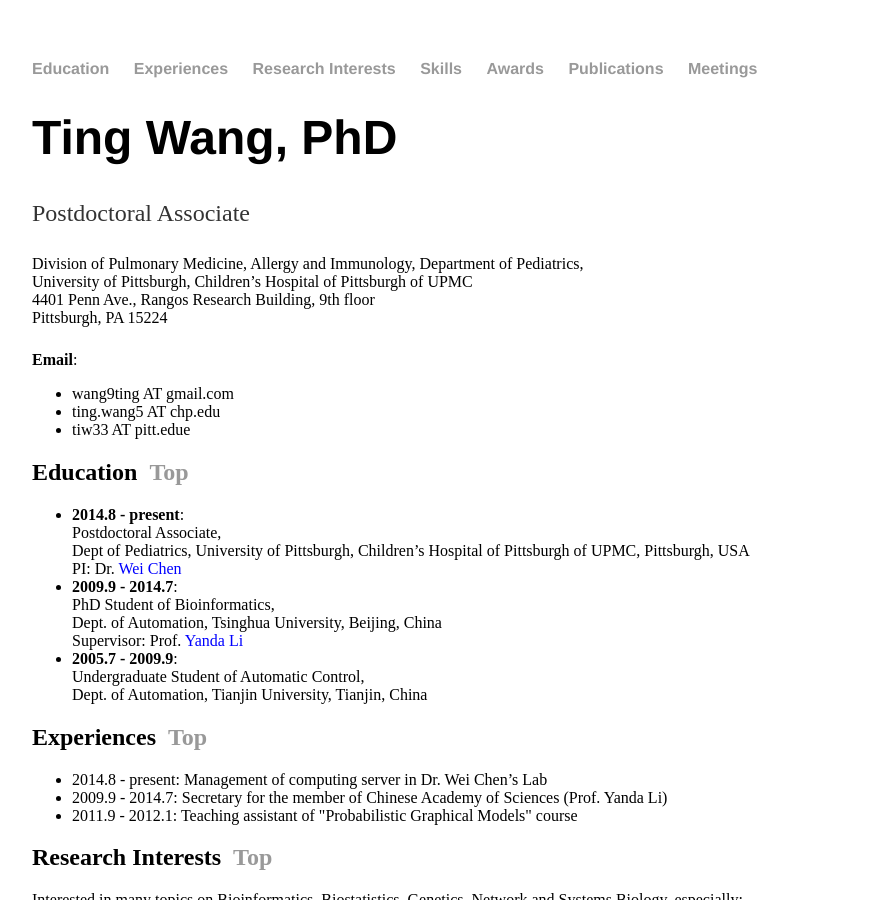
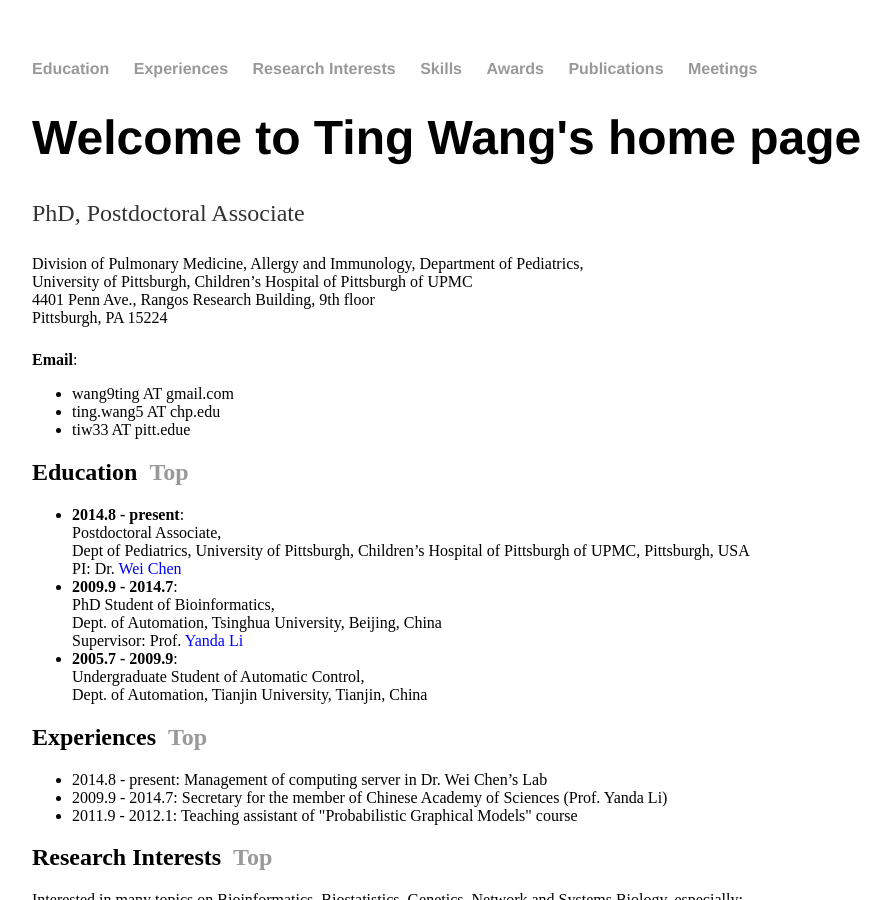
Before and after one commit to wt2015-github/wt2015-github.github.io, a Jekyll site: the page built from index.html, in a window 1280 px wide and 900 px high. Shown: the whole window, without its empty margins (160-1051 px from the left). Built offline with Jekyll 4.4.1, drawn with Linux system fonts in a browser that asks for light colours.

Commit message:
Update index.html

```diff
--- a/index.html
+++ b/index.html
@@ -4,9 +4,9 @@ title: Ting Wang, PhD
 ---
 <div class="blurb">
 	<a id="top"/></a>
-	<h1>Ting Wang, PhD</h1>
+	<h1>Welcome to Ting Wang's home page</h1>
 	<div>
-		<p>Postdoctoral Associate</p>
+		<p>PhD, Postdoctoral Associate</p>
 		Division of Pulmonary Medicine, Allergy and Immunology, Department of Pediatrics,<br/>
 		University of Pittsburgh, Children’s Hospital of Pittsburgh of UPMC<br/>
 		4401 Penn Ave., Rangos Research Building, 9th floor<br/>
```
